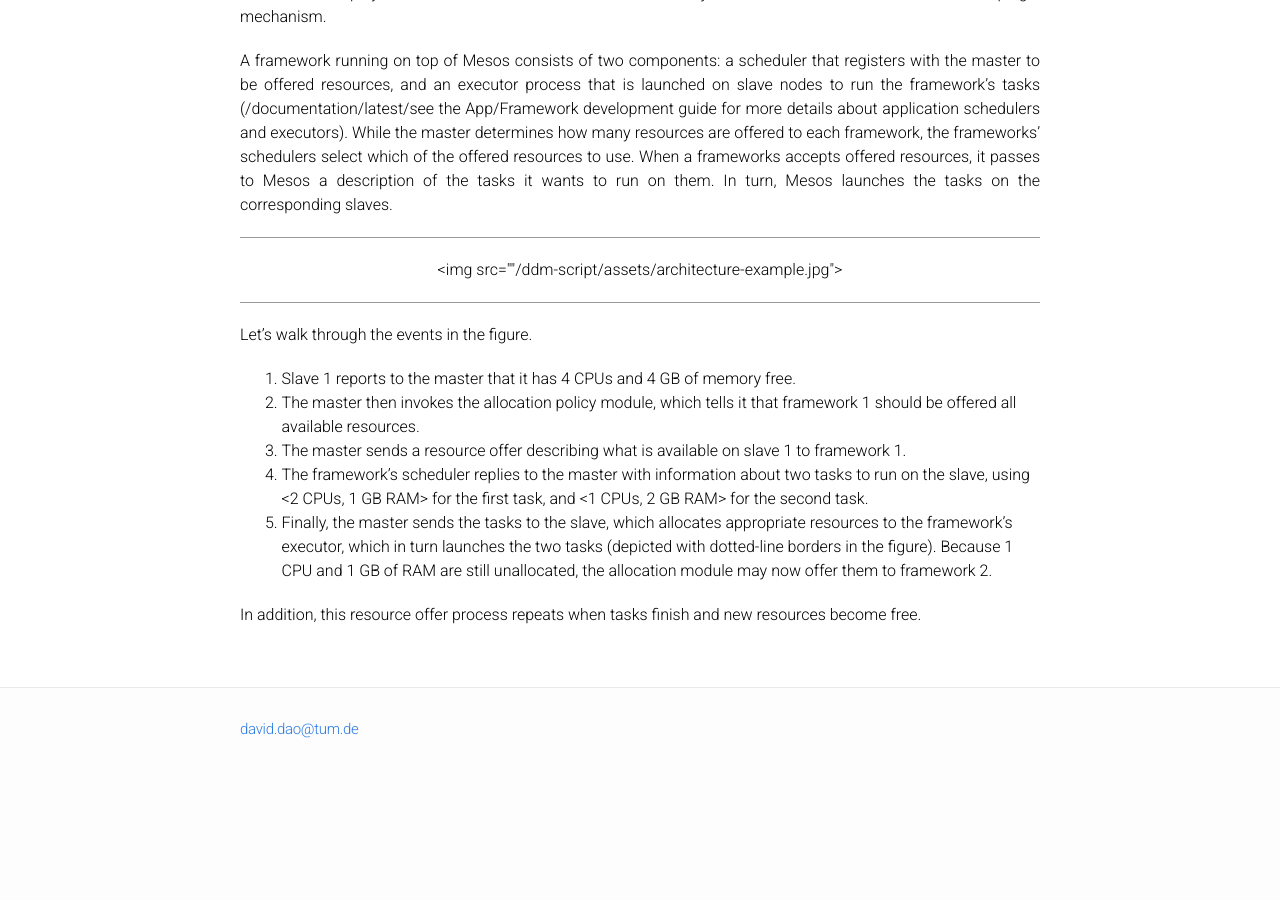
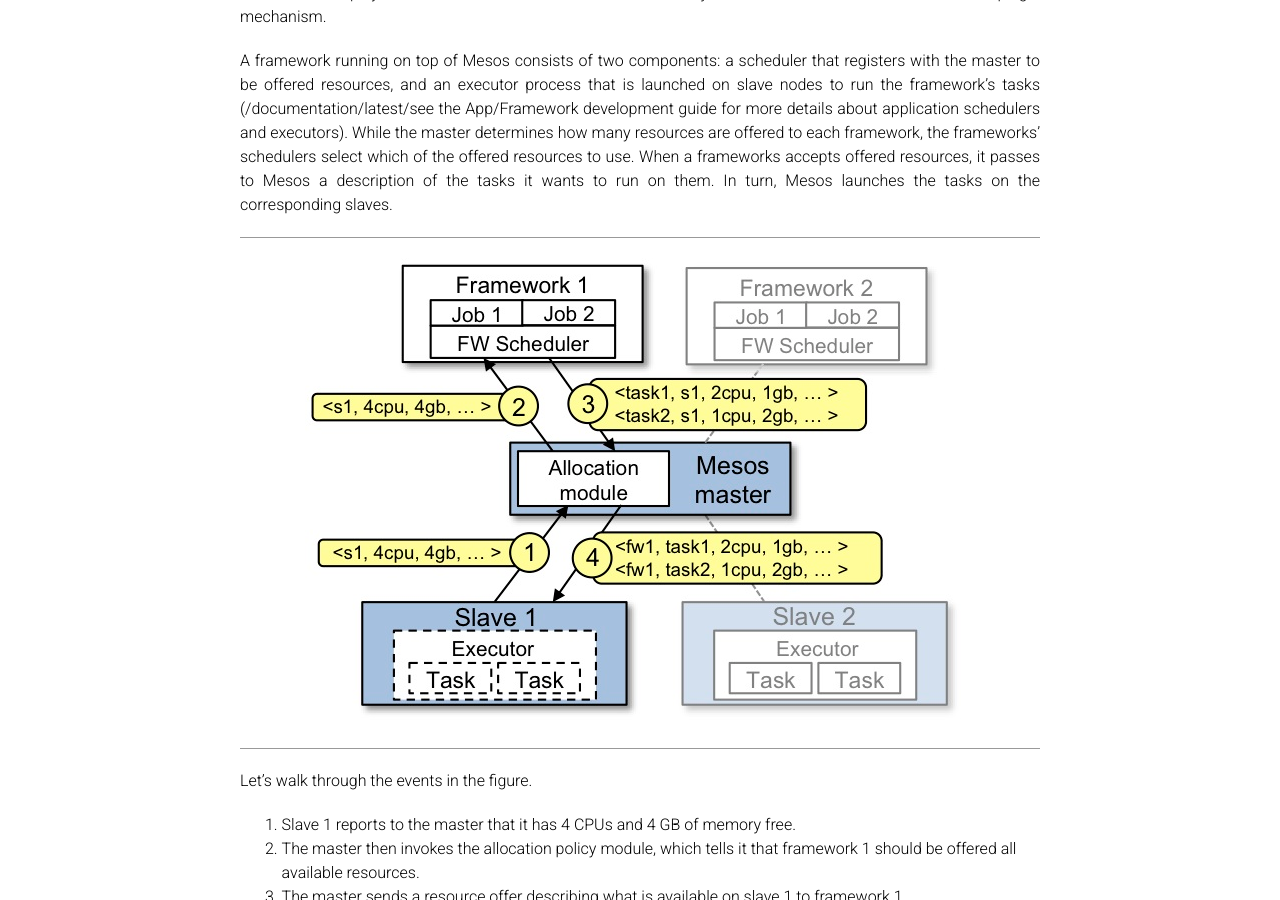
Before and after one commit to daviddao/ddm-script, a Jekyll site: the page built from architecture.md, in a window 1280 px wide and 900 px high, scrolled down 1000 px. Built offline with Jekyll 4.4.1, drawn with Linux system fonts in a browser that asks for light colours; Markdown is read by kramdown in place of the engine named in the settings; before the commit the page ends 1785 px from its top, so only the background shows below that.

Commit message:
Update architecture.md

```diff
--- a/architecture.md
+++ b/architecture.md
@@ -19,7 +19,7 @@
 
 
 <div class='fig figcenter fighighlight'>
-  <img src=""{{ '/assets/architecture-example.jpg' | prepend: site.baseurl }}">
+  <img src="{{ '/assets/architecture-example.jpg' | prepend: site.baseurl }}">
 </div>
 
 Let’s walk through the events in the figure.
```
